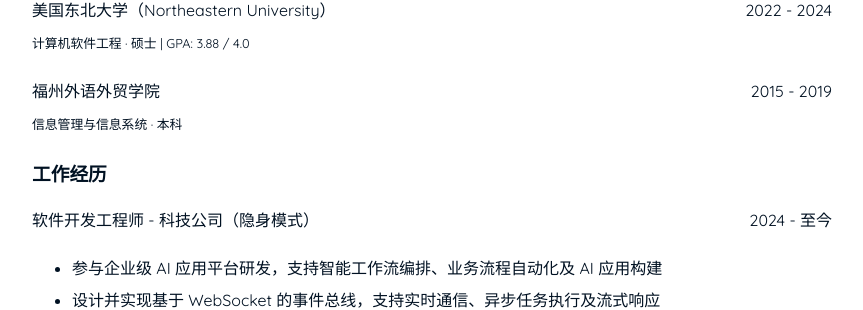
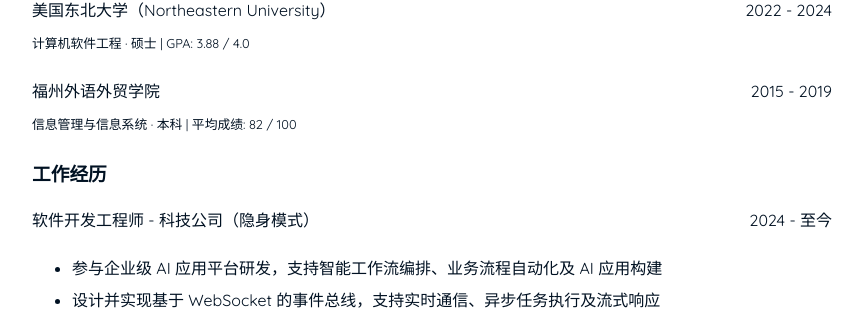
Before and after one commit to user1684/user1684.github.io, a Jekyll site: the page built from resume.md, in a window 1280 px wide. Shown: the part 637-947 px from the top of the page, without its empty margins (208-1071 px from the left). Built offline with Jekyll 4.4.1, drawn with Linux system fonts in a browser that asks for light colours.

Commit message:
Update resume.md

```diff
--- a/resume.md
+++ b/resume.md
@@ -25,8 +25,7 @@ title: Leo Lin
 <small>计算机软件工程 · 硕士 | GPA: 3.88 / 4.0</small>
 
 福州外语外贸学院 <span style="float: right; ">2015 - 2019</span><br>
-<small>信息管理与信息系统 · 本科</small>
-
+<small>信息管理与信息系统 · 本科 | 平均成绩: 82 / 100</small>
 ### 工作经历
 
 软件开发工程师 - 科技公司（隐身模式） <span style="float: right; ">2024 - 至今</span>
```
